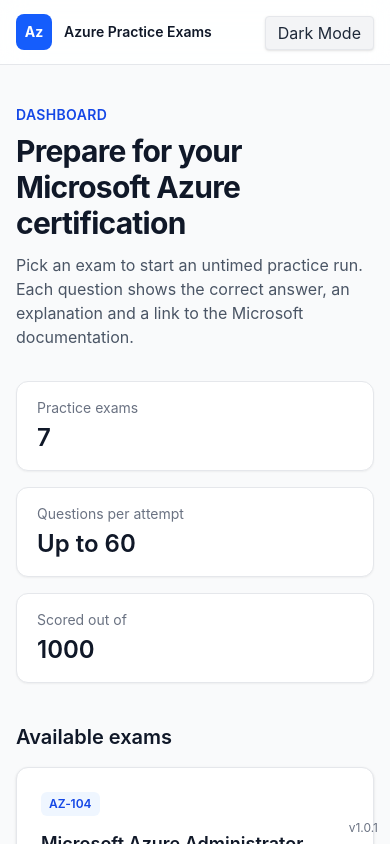
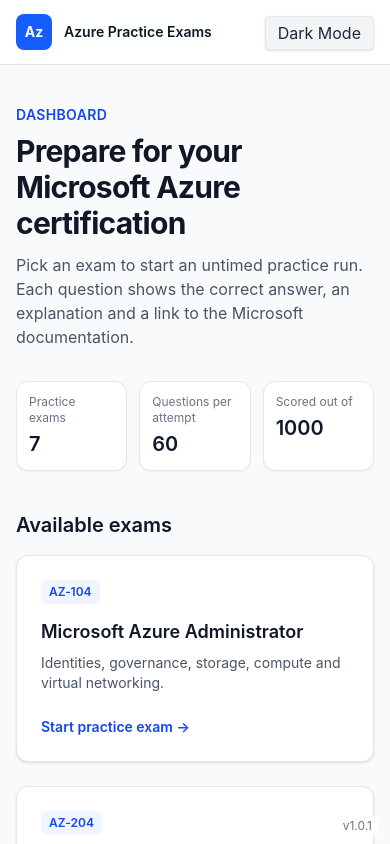
Before and after one commit to carvenmartis/azure-practice-exams, a Next.js app: page / in a window 390 px wide. Shown: the top 844 px of the page. Built offline with nearby package versions, Linux system fonts and the light colour scheme.

Commit message:
framer motion

```diff
--- a/package.json
+++ b/package.json
@@ -15,6 +15,7 @@
     "lint": "eslint ."
   },
   "dependencies": {
+    "framer-motion": "^14.0.0",
     "next": "^16.4.0",
     "react": "^19.3.0",
     "react-dom": "^19.3.0"
--- a/pages/_app.tsx
+++ b/pages/_app.tsx
@@ -46,7 +46,7 @@
           {darkMode ? 'Light Mode' : 'Dark Mode'}
         </button>
         <Component {...pageProps} />
-        <div className="fixed bottom-2 right-3 z-50 text-xs text-gray-500 dark:text-gray-400 select-none">
+        <div className="fixed bottom-2 right-3 z-50 rounded-sm bg-white/85 px-1.5 py-0.5 text-xs text-gray-500 backdrop-blur-sm dark:bg-black/85 dark:text-gray-400 select-none">
           v{process.env.NEXT_PUBLIC_APP_VERSION}
           {process.env.NEXT_PUBLIC_COMMIT_SHA && ` (${process.env.NEXT_PUBLIC_COMMIT_SHA})`}
         </div>
--- a/pages/index.tsx
+++ b/pages/index.tsx
@@ -22,7 +22,7 @@
 
   const facts = [
     { label: 'Practice exams', value: exams.length },
-    { label: 'Questions per attempt', value: 'Up to 60' },
+    { label: 'Questions per attempt', value: 60 },
     { label: 'Scored out of', value: 1000 }
   ];
 
@@ -32,7 +32,7 @@
         <title>{siteName}</title>
       </Head>
       <CourseHeader />
-      <main className="mx-auto max-w-6xl px-4 py-10 sm:px-6 sm:py-14">
+      <main className="mx-auto max-w-6xl px-4 pt-10 pb-16 sm:px-6 sm:pt-14 sm:pb-20">
         <section className="mb-10">
           <p className={`text-sm font-semibold uppercase tracking-wide ${darkMode ? 'text-blue-400' : 'text-blue-700'}`}>
             Dashboard
@@ -44,16 +44,16 @@
             Pick an exam to start an untimed practice run. Each question shows the correct
             answer, an explanation and a link to the Microsoft documentation.
           </p>
-          <dl className="mt-8 grid grid-cols-1 gap-4 sm:grid-cols-3">
+          <dl className="mt-8 grid grid-cols-3 gap-3 sm:gap-4">
             {facts.map((fact) => (
               <div
                 key={fact.label}
-                className={`rounded-xl border px-5 py-4 ${
+                className={`rounded-xl border px-3 py-3 sm:px-5 sm:py-4 ${
                   darkMode ? 'border-gray-800 bg-gray-900' : 'border-gray-200 bg-white shadow-xs'
                 }`}
               >
-                <dt className={`text-sm ${darkMode ? 'text-gray-400' : 'text-gray-500'}`}>{fact.label}</dt>
-                <dd className="mt-1 text-2xl font-semibold">{fact.value}</dd>
+                <dt className={`text-xs sm:text-sm ${darkMode ? 'text-gray-400' : 'text-gray-500'}`}>{fact.label}</dt>
+                <dd className="mt-1 text-xl font-semibold sm:text-2xl">{fact.value}</dd>
               </div>
             ))}
           </dl>
```
Also changed, not shown: 1 other file (tests, documents, lock files or other folders).
